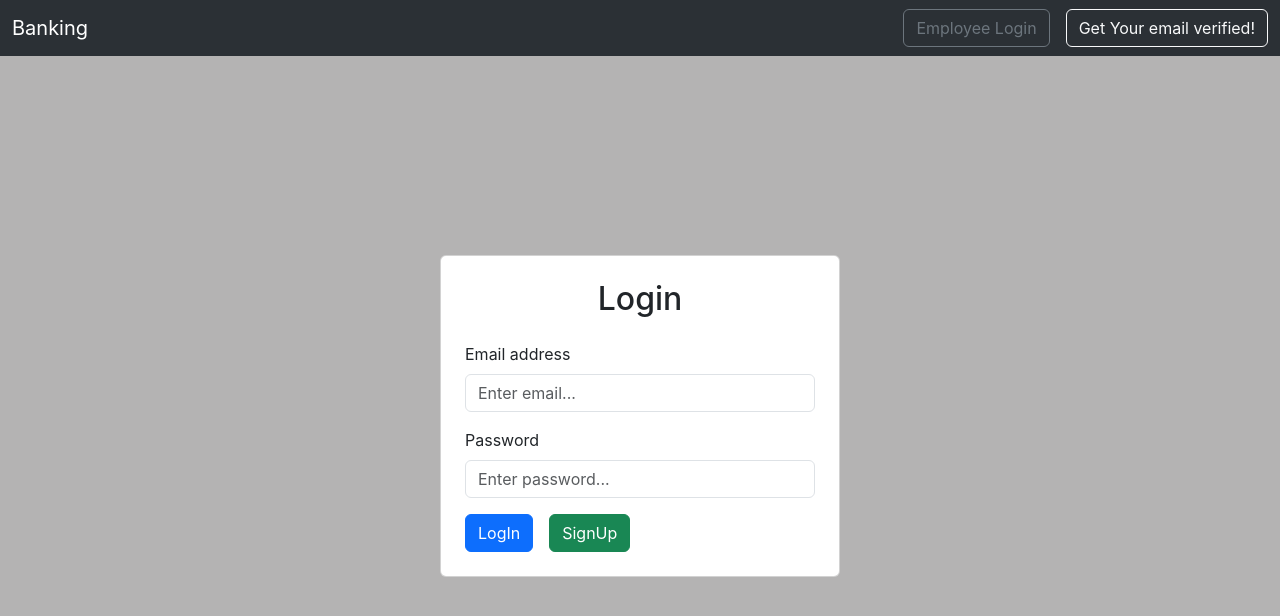
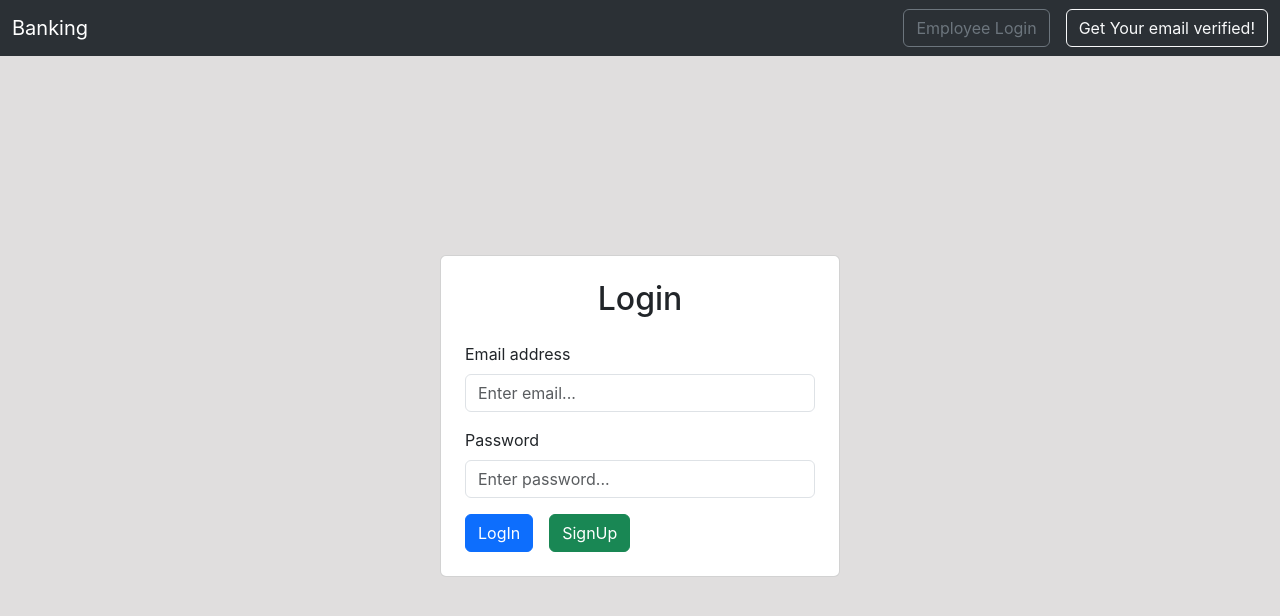
Before and after one commit to tusharx0809/react-apps, a React (Create React App) app in the folder banking_website/: page /login in a window 1280 px wide. Shown: the top 616 px of the page. Built offline with nearby package versions, Linux system fonts and the light colour scheme.

Commit message:
started: dark mode toggle started

```diff
--- a/banking_website/src/App.css
+++ b/banking_website/src/App.css
@@ -37,5 +37,5 @@
   }
 }
 body{
-  background-color: rgb(180, 179, 179);
+  background-color: rgb(224, 222, 222);
 }
```
Also changed, not shown: banking_website/src/components/Navbar.js (+9 -3 lines).
